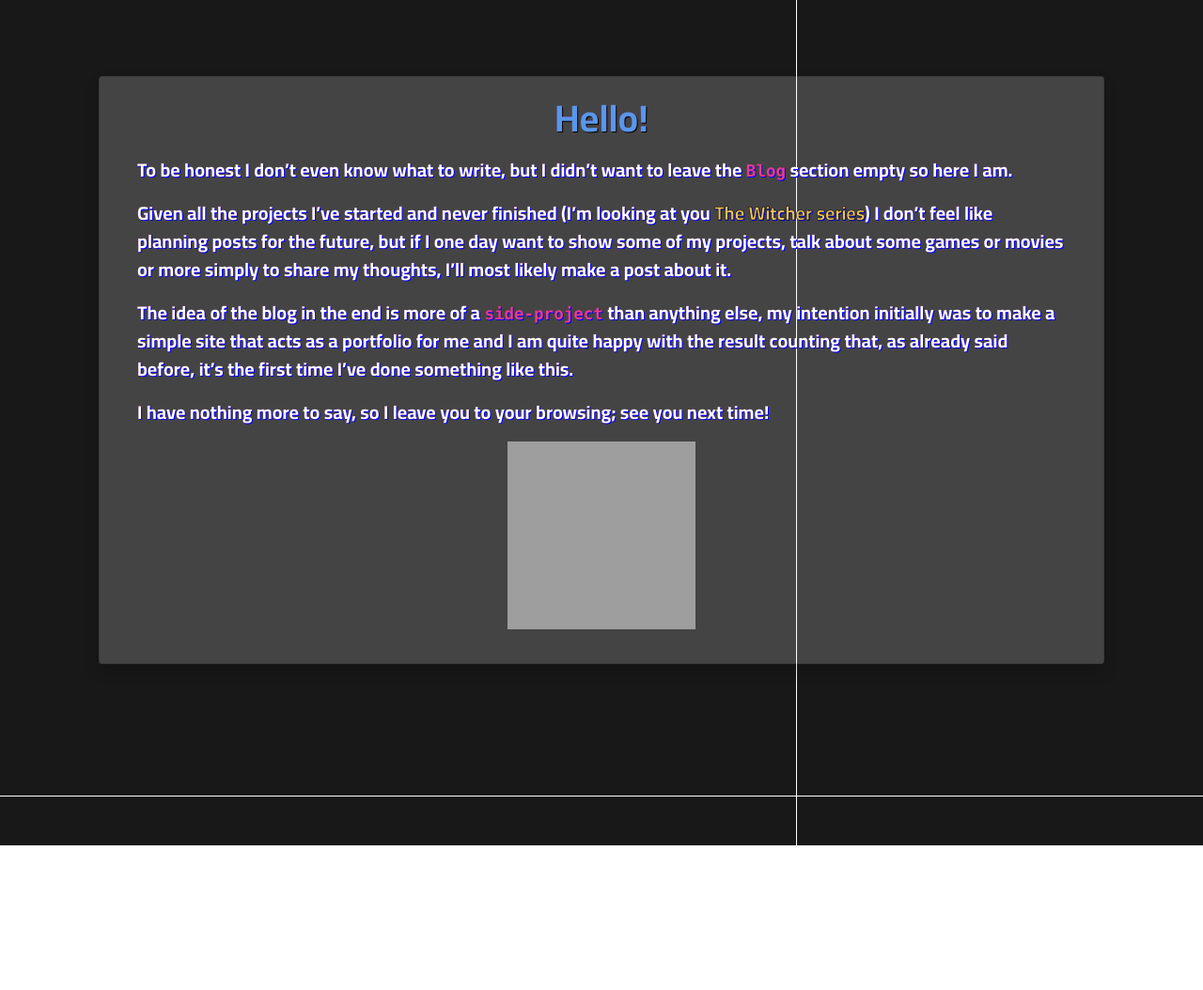
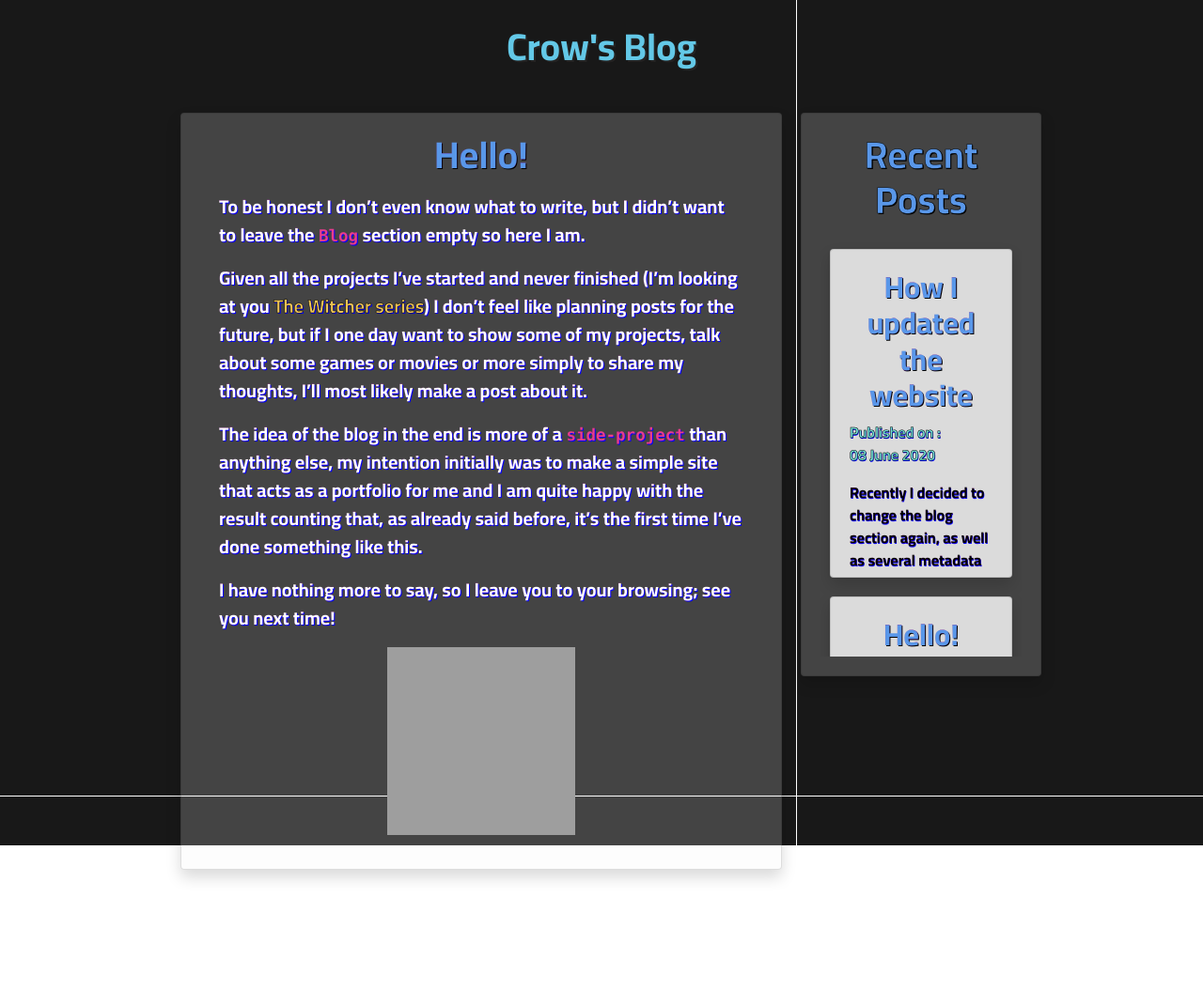
Before and after one commit to RasterCrow/RasterCrow.github.io, a Jekyll site: the page built from _posts/2020-05-16-introductions.markdown, in a window 1280 px wide. Shown: the whole page at 94% size. Built offline with Jekyll 4.4.1, drawn with Linux system fonts in a browser that asks for light colours; before the commit the page ends 900 px from its top, so only the background shows below that; grey boxes are pictures that could not be loaded.

Commit message:
Aggiunto post recenti alla pagina del post

```diff
--- a/_layouts/blogPost.html
+++ b/_layouts/blogPost.html
@@ -1,74 +1,205 @@
-<!doctype html>
+<!DOCTYPE html>
 <html>
-
   <head>
-  <meta charset="utf-8">
-  <meta name="viewport" content="width=device-width, initial-scale=1, shrink-to-fit=no">
-  <meta name="author" content="{{site.creator}}">
-  <meta name="robots" content="index,follow">
-  <meta name="keywords" content="{{site.keywords_long}}">
+    <meta charset="utf-8" />
+    <meta
+      name="viewport"
+      content="width=device-width, initial-scale=1, shrink-to-fit=no"
+    />
+    <meta name="author" content="{{site.creator}}" />
+    <meta name="robots" content="index,follow" />
+    <meta name="keywords" content="{{site.keywords_long}}" />
 
     <!-- Primary Meta Tags -->
     <title>{{site.small_title}} - {{ page.title }}</title>
-  <meta name="title" content="{{site.small_title}} - {{ page.title }}">
-  <meta name="description" content="{{page.description}}">
+    <meta name="title" content="{{site.small_title}} - {{ page.title }}" />
+    <meta name="description" content="{{page.description}}" />
 
     <!-- Open Graph / Facebook -->
-  <meta property="og:type" content="website">
-  <meta property="og:url" content="{{site.url}}{{ page.url }}">
-  <meta property="og:title" content="{{site.small_title}} - {{ page.title }}">
-  <meta property="og:description" content="{{page.description}}">
-  <meta property="og:image" content="{{- 'assets/data/alex.jpeg' | relative_url -}}">
+    <meta property="og:type" content="website" />
+    <meta property="og:url" content="{{site.url}}{{ page.url }}" />
+    <meta
+      property="og:title"
+      content="{{site.small_title}} - {{ page.title }}"
+    />
+    <meta property="og:description" content="{{page.description}}" />
+    <meta
+      property="og:image"
+      content="{{- 'assets/data/alex.jpeg' | relative_url -}}"
+    />
 
     <!-- Twitter -->
-  <meta property="twitter:card" content="summary_large_image">
-  <meta property="twitter:url" content="{{site.url}}{{ page.url }}">
-  <meta property="twitter:title" content="{{site.small_title}} - {{ page.title }}">
-  <meta property="twitter:description" content="{{page.description}}">
-  <meta property="twitter:image" content="{{- 'assets/data/alex.jpeg' | relative_url -}}">
+    <meta property="twitter:card" content="summary_large_image" />
+    <meta property="twitter:url" content="{{site.url}}{{ page.url }}" />
+    <meta
+      property="twitter:title"
+      content="{{site.small_title}} - {{ page.title }}"
+    />
+    <meta property="twitter:description" content="{{page.description}}" />
+    <meta
+      property="twitter:image"
+      content="{{- 'assets/data/alex.jpeg' | relative_url -}}"
+    />
 
-  <link rel="icon" href="{{- 'assets/data/browser-icon.png' | relative_url -}}">
+    <link
+      rel="icon"
+      href="{{- 'assets/data/browser-icon.png' | relative_url -}}"
+    />
 
-  <link href="https://fonts.googleapis.com/css2?family=Cairo:wght@700&amp;display=swap" rel="stylesheet">
+    <link
+      href="https://fonts.googleapis.com/css2?family=Cairo:wght@700&amp;display=swap"
+      rel="stylesheet"
+    />
 
-  <link rel="stylesheet" href="https://stackpath.bootstrapcdn.com/bootstrap/4.5.0/css/bootstrap.min.css"
-    integrity="sha384-9aIt2nRpC12Uk9gS9baDl411NQApFmC26EwAOH8WgZl5MYYxFfc+NcPb1dKGj7Sk" crossorigin="anonymous">
+    <link
+      rel="stylesheet"
+      href="https://stackpath.bootstrapcdn.com/bootstrap/4.5.0/css/bootstrap.min.css"
+      integrity="sha384-9aIt2nRpC12Uk9gS9baDl411NQApFmC26EwAOH8WgZl5MYYxFfc+NcPb1dKGj7Sk"
+      crossorigin="anonymous"
+    />
     <script src="https://ajax.googleapis.com/ajax/libs/jquery/3.5.1/jquery.min.js"></script>
-  <script src="https://cdn.jsdelivr.net/npm/popper.js@1.16.0/dist/umd/popper.min.js"
+    <script
+      src="https://cdn.jsdelivr.net/npm/popper.js@1.16.0/dist/umd/popper.min.js"
       integrity="sha384-Q6E9RHvbIyZFJoft+2mJbHaEWldlvI9IOYy5n3zV9zzTtmI3UksdQRVvoxMfooAo"
-    crossorigin="anonymous"></script>
-  <script src="https://stackpath.bootstrapcdn.com/bootstrap/4.5.0/js/bootstrap.min.js"
+      crossorigin="anonymous"
+    ></script>
+    <script
+      src="https://stackpath.bootstrapcdn.com/bootstrap/4.5.0/js/bootstrap.min.js"
       integrity="sha384-OgVRvuATP1z7JjHLkuOU7Xw704+h835Lr+6QL9UvYjZE3Ipu6Tp75j7Bh/kR0JKI"
-    crossorigin="anonymous"></script>
+      crossorigin="anonymous"
+    ></script>
 
-  <link href="{{- 'assets/css/style.css' | relative_url -}}" rel="stylesheet">
-  <link rel="stylesheet" href="/assets/css/flexslider.css">
+    <link
+      href="{{- 'assets/css/style.css' | relative_url -}}"
+      rel="stylesheet"
+    />
+    <link rel="stylesheet" href="/assets/css/flexslider.css" />
     <script>
       $(document).ready(function () {
-
-    var images = ['bg1.webp', 'bg2.webp', 'bg3.webp', 'bg4.webp', 'bg5.webp', 'bg6.webp', 'bg7.webp'];
-    $('#background').css({ 'background-image': 'url(/assets/data/' + images[Math.floor(Math.random() * images.length)] + ')' });
-
+        //change background here since i'm not importing script.js
+        var images = [
+          "bg1.webp",
+          "bg2.webp",
+          "bg3.webp",
+          "bg4.webp",
+          "bg5.webp",
+          "bg6.webp",
+          "bg7.webp",
+        ];
+        $("#background").css({
+          "background-image":
+            "url(/assets/data/" +
+            images[Math.floor(Math.random() * images.length)] +
+            ")",
+        });
       });
     </script>
   </head>
 
-
-<body >
+  <body>
     <div id="background"></div>
 
-  <div  id="navbar" class="d-flex justify-content-center homeButton banner-text">
+    <div
+      id="navbar"
+      class="d-flex justify-content-center homeButton banner-text"
+    ></div>
+    <h1 id="title">Crow's Blog</h1>
 
+    <div id="blogPage">
+      <!-- Column of current post-->
+
+      <div class="postPage card shadow card-body blogText">
+        <h1 class="titoloBlogPost">{{ page.title }}</h1>
+        <h5 class="dataBlogPost">{{ post.date | date_to_long_string}}</h5>
+        <div class="contenutoBlogPost">{{content}}</div>
       </div>
 
-  <div class="container justify-content-center ">
-    <div class="postPage card shadow card-body blogText">
-      <h1 class="titoloBlogPost">{{ page.title }}</h4>
-        <h5 class="dataBlogPost">{{ post.date | date_to_long_string}}
-        </h5>
-        <div class="contenutoBlogPost">
-          {{content}}
+      <!-- Column of recent posts-->
+
+      <div class="card shadow card-body otherPosts">
+        {% if page.lang == "EN" %}
+        <h1 class="titoloBlogPost">Recent Posts</h1>
+
+        <div class="otherPostsContainer overflow-auto">
+          {% assign allPosts=site.posts | where:"lang", "EN" %} {% for post in
+          allPosts limit:3%}
+          <div class="card card-body blogPost shadow overflow-auto">
+            <article>
+              <!-- <h2><a class ="stroke" href="{{ post.url }}">{{ post.title }}</a></h2>-->
+              <h2 class="titoloBlogPost">{{ post.title }}</h2>
+              <div class="dataText">Published on : &nbsp</div>
+              <p class="dataPost">{{ post.date | date_to_long_string}}</p>
+              <div>{{ post.description }}</div>
+            </article>
+            <hr />
+            <footer class="lang-options">
+              {% assign postslang=site.posts | where:"lang-ref", post.lang-ref |
+              sort: 'lang' %}
+              <em>View this post in :</em>
+              <ul>
+                {% for postlang in postslang %}
+                <li>
+                  <a
+                    href="{{ site.base-url }}{{ postlang.url }}"
+                    rel="noopener"
+                    class="{{ postlang.lang }}"
+                    title="View in {{postlang.lang}}"
+                  >
+                    <img
+                      class="flagIcon"
+                      src="{{ site.base-url }}/assets/data/{{ postlang.lang }}-flag.svg"
+                      alt="{{ postlang.lang }} flag"
+                    />
+                  </a>
+                </li>
+                {% endfor %}
+              </ul>
+            </footer>
           </div>
+          {% endfor %}
+        </div>
+        {% elsif page.lang == "IT" %}
+        <h1 class="titoloBlogPost">Post Recenti</h1>
+
+        <div class="otherPostsContainer overflow-auto">
+          {% assign allPosts=site.posts | where:"lang", "IT" %} {% for post in
+          allPosts limit:3%}
+          <div class="card card-body blogPost shadow overflow-auto">
+            <article>
+              <!-- <h2><a class ="stroke" href="{{ post.url }}">{{ post.title }}</a></h2>-->
+              <h2 class="titoloBlogPost">{{ post.title }}</h2>
+              <div class="dataText">Published on : &nbsp</div>
+              <p class="dataPost">{{ post.date | date_to_long_string}}</p>
+              <div>{{ post.description }}</div>
+            </article>
+            <hr />
+            <footer class="lang-options">
+              {% assign postslang=site.posts | where:"lang-ref", post.lang-ref |
+              sort: 'lang' %}
+              <em>View this post in :</em>
+              <ul>
+                {% for postlang in postslang %}
+                <li>
+                  <a
+                    href="{{ site.base-url }}{{ postlang.url }}"
+                    rel="noopener"
+                    class="{{ postlang.lang }}"
+                    title="View in {{postlang.lang}}"
+                  >
+                    <img
+                      class="flagIcon"
+                      src="{{ site.base-url }}/assets/data/{{ postlang.lang }}-flag.svg"
+                      alt="{{ postlang.lang }} flag"
+                    />
+                  </a>
+                </li>
+                {% endfor %}
+              </ul>
+            </footer>
+          </div>
+          {% endfor %}
+        </div>
+        {% endif %}
       </div>
     </div>
     <!-- Flexslider Scripts -->
@@ -77,8 +208,5 @@
     <script src="{{- 'assets/js/jquery.flexslider-min.js' | relative_url -}}"></script>
     <script src="{{- 'assets/js/blog.js' | relative_url -}}"></script>
     {% endif %}
-
-
   </body>
-
 </html>
--- a/assets/css/style.css
+++ b/assets/css/style.css
@@ -203,6 +203,9 @@ a:link {
     -webkit-transition-duration: 0.5s;
     transition-duration: 0.5s;
   }
+  #title {
+    margin-top: 3%;
+  }
 }
 
 .collapse {
@@ -265,7 +268,6 @@ a:link {
 }
 .blogPost {
   max-height: 350px;
-
   background-color: rgba(255, 255, 255, 0.808);
   margin-bottom: 20px;
   margin-top: 10px;
@@ -319,8 +321,9 @@ a:link {
 /* stile blog post */
 
 .postPage {
+  max-width: 50%;
   background-color: rgba(245, 245, 245, 0.2);
-  margin-top: 5%;
+  margin-top: 3%;
   margin-bottom: 10%;
 }
 .homeButton {
@@ -388,6 +391,39 @@ a:link {
   width: 30px;
   height: 30px;
 }
+
+.otherPosts {
+  margin-top: 3%;
+  max-width: 20%;
+  overflow-y: auto;
+  margin-bottom: 10%;
+  max-height: 600px;
+}
+.otherPostsContainer {
+  padding: 10px;
+}
+
+#blogPage {
+  display: flex;
+  justify-content: center;
+}
+
+@media screen and (max-width: 1025px) {
+  #blogPage {
+    flex-direction: column;
+    align-items: center;
+  }
+
+  .otherPosts {
+    margin-top: 1%;
+    max-width: 80%;
+  }
+  .postPage {
+    margin-bottom: 3%;
+    max-width: 80%;
+  }
+}
+
 /* If the screen size is 601px wide or more, set the font-size of <div> to 80px */
 @media screen and (min-width: 601px) {
   .contenutoBlogPost {
```
Also changed, not shown: 6 other files. Lines whose indentation alone changed are shown as unchanged.
